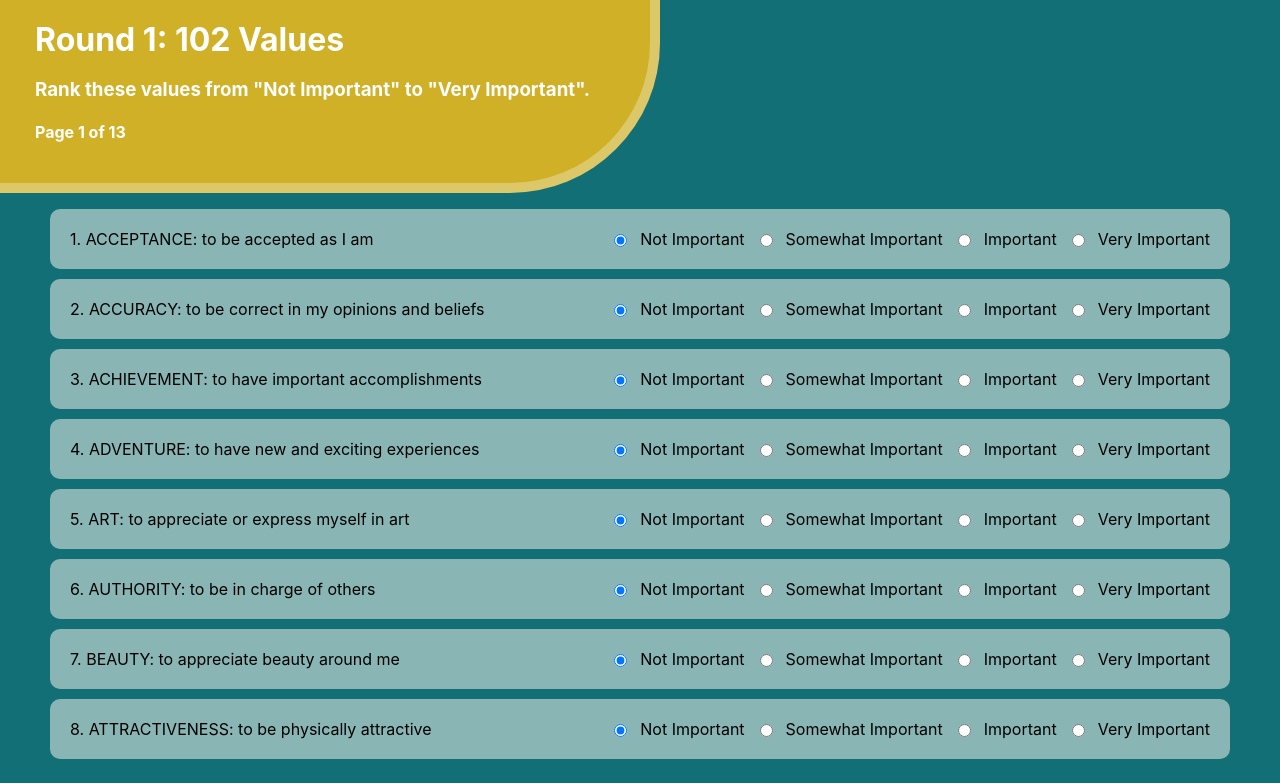
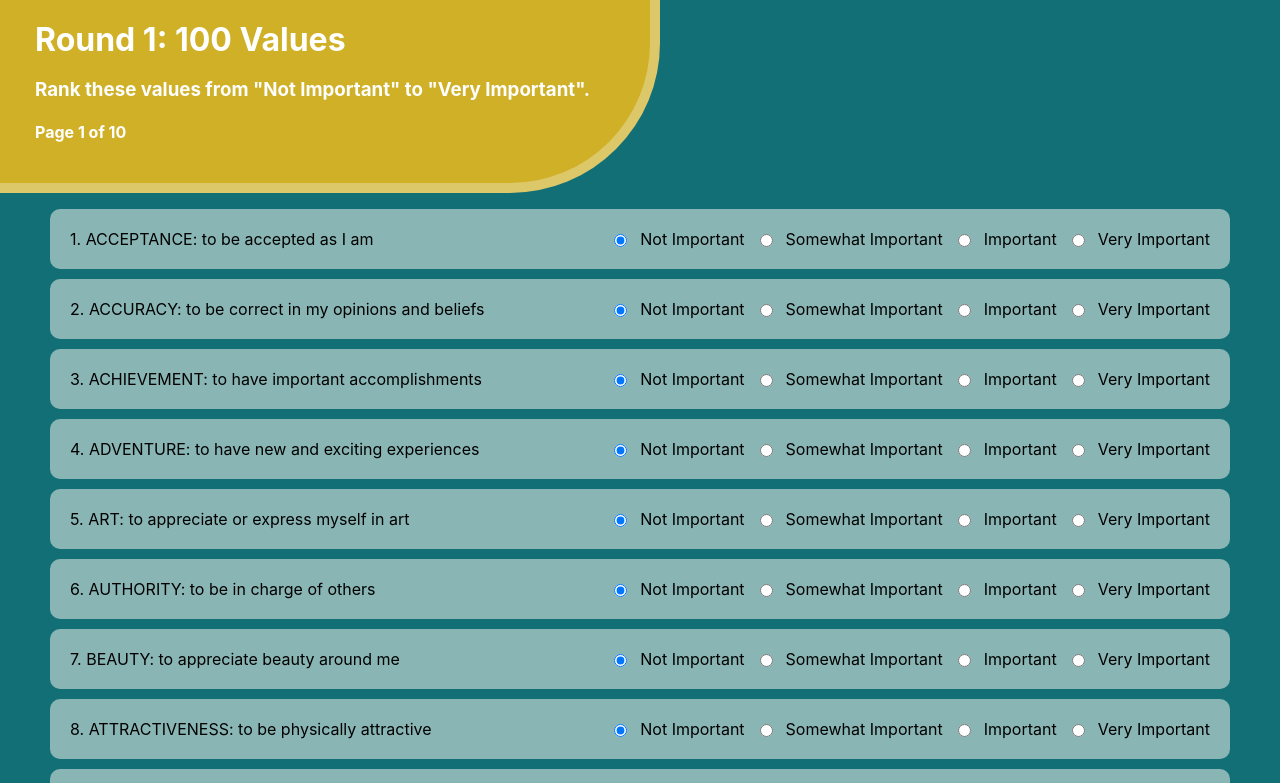
Before and after one commit to LB-BB/Values-Test, a React (Create React App) app: page /round1 in a window 1280 px wide. Shown: the top 783 px of the page. Built offline with nearby package versions, Linux system fonts and the light colour scheme.

Commit message:
adjust questions

```diff
--- a/src/Round1.js
+++ b/src/Round1.js
@@ -6,7 +6,7 @@ import './styles.css'
 const Round1 = () => {
   const navigate = useNavigate()
   const [currentPage, setCurrentPage] = useState(0)
-  const questionsPerPage = 8 // Number of questions per page
+  const questionsPerPage = 10 // Number of questions per page
   const totalPages = Math.ceil(questions.length / questionsPerPage)
   const [importance, setImportance] = useState(() => {
     // Initialize the importance state with 'not important' for all questions
@@ -58,7 +58,7 @@ const Round1 = () => {
   return (
     <div className='container'>
       <div className='page-title-container'>
-        <h1 className='page-title'>Round 1: 102 Values</h1>
+        <h1 className='page-title'>Round 1: 100 Values</h1>
         <h3>Rank these values from "Not Important" to "Very Important".</h3>
         <h4>Page {currentPage + 1} of {totalPages}</h4>
       </div>
--- a/src/questions.js
+++ b/src/questions.js
@@ -99,3 +99,4 @@ export const questions = [
   "VIRTUE: to live a morally pure and excellent life",
   "WORLD PEACE: to work to promote peace in the world"
 ]
+console.log(questions.length)
```
